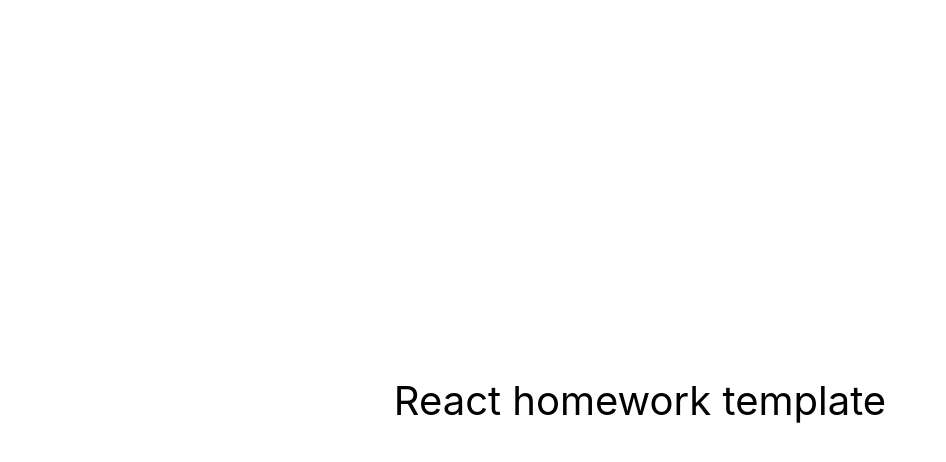
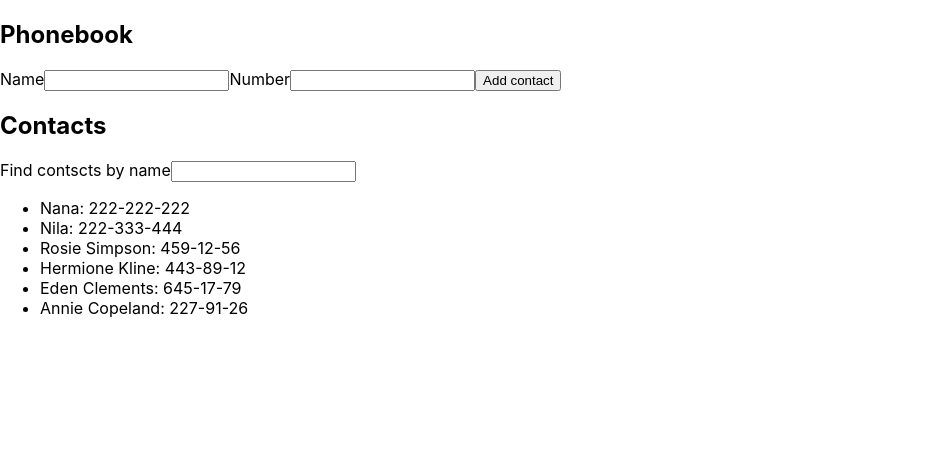
Before and after one commit to VasilenkoYurii/goit-react-hw-02-phonebook, a React (Create React App) app: page / in a window 1280 px wide. Shown: the top 462 px of the page, without its empty margins (0-946 px from the left). Built offline with nearby package versions, Linux system fonts and the light colour scheme.

Commit message:
add 3 tasks

```diff
--- a/package.json
+++ b/package.json
@@ -9,11 +9,14 @@
     "@testing-library/jest-dom": "^5.16.3",
     "@testing-library/react": "^12.1.4",
     "@testing-library/user-event": "^13.5.0",
+    "formik": "^2.2.9",
+    "nanoid": "^4.0.1",
     "prop-types": "^15.8.1",
     "react": "^18.1.0",
     "react-dom": "^18.1.0",
     "react-scripts": "5.0.1",
-    "web-vitals": "^2.1.3"
+    "web-vitals": "^2.1.3",
+    "yup": "^1.0.2"
   },
   "scripts": {
     "start": "react-scripts start",
--- /dev/null
+++ b/src/ContactsList/ContactsList.jsx
@@ -0,0 +1,21 @@
+import PropTypes from 'prop-types';
+
+const ContactsList = ({ contacts }) => {
+  return (
+    <ul>
+      {contacts.map(({ id, name, number }) => {
+        return (
+          <li key={id}>
+            {name}: {number}
+          </li>
+        );
+      })}
+    </ul>
+  );
+};
+
+ContactsList.propTypes = {
+  contacts: PropTypes.array.isRequired,
+};
+
+export default ContactsList;
--- /dev/null
+++ b/src/FindContact/FindContact.jsx
@@ -0,0 +1,10 @@
+import PropTypes from 'prop-types';
+
+const FindContact = ({ onChangeFind, value }) => (
+  <label>
+    Find contscts by name
+    <input type="text" value={value} onChange={onChangeFind}></input>
+  </label>
+);
+
+export default FindContact;
--- /dev/null
+++ b/src/PhoneForm/PhoneForm.jsx
@@ -0,0 +1,40 @@
+import PropTypes from 'prop-types';
+import { Formik, Form, Field } from 'formik';
+
+const PhoneForm = ({ initialValues, onSubmit }) => {
+  return (
+    <Formik initialValues={initialValues} onSubmit={onSubmit}>
+      <Form autoComplete="off">
+        <label>
+          Name
+          <Field
+            type="text"
+            name="name"
+            pattern="^[a-zA-Zа-яА-Я]+(([' -][a-zA-Zа-яА-Я ])?[a-zA-Zа-яА-Я]*)*$"
+            title="Name may contain only letters, apostrophe, dash and spaces. For example Adrian, Jacob Mercer, Charles de Batz de Castelmore d'Artagnan"
+            required
+          />
+        </label>
+        <label>
+          Number
+          <Field
+            type="tel"
+            name="number"
+            pattern="\+?\d{1,4}?[-.\s]?\(?\d{1,3}?\)?[-.\s]?\d{1,4}[-.\s]?\d{1,4}[-.\s]?\d{1,9}"
+            title="Phone number must be digits and can contain spaces, dashes, parentheses and can start with +"
+            required
+          />
+        </label>
+
+        <button type="submit">Add contact</button>
+      </Form>
+    </Formik>
+  );
+};
+
+PhoneForm.prototype = {
+  initialValues: PropTypes.object.isRequired,
+  onSubmit: PropTypes.func.isRequired,
+};
+
+export default PhoneForm;
--- /dev/null
+++ b/src/Section/Section.jsx
@@ -0,0 +1,15 @@
+import PropTypes from 'prop-types';
+
+const Section = ({ title, children }) => (
+  <div>
+    {title && <h2>{title}</h2>}
+    {children}
+  </div>
+);
+
+Section.propTypes = {
+  title: PropTypes.string,
+  children: PropTypes.any.isRequired,
+};
+
+export default Section;
--- a/src/components/App.jsx
+++ /dev/null
@@ -1,16 +0,0 @@
-export const App = () => {
-  return (
-    <div
-      style={{
-        height: '100vh',
-        display: 'flex',
-        justifyContent: 'center',
-        alignItems: 'center',
-        fontSize: 40,
-        color: '#010101'
-      }}
-    >
-      React homework template
-    </div>
-  );
-};
--- /dev/null
+++ b/src/components/App/App.jsx
@@ -0,0 +1,60 @@
+import { Component } from 'react';
+import { Formik, Form, Field } from 'formik';
+import { nanoid } from 'nanoid';
+import Section from 'Section/Section';
+import ContactsList from 'ContactsList/ContactsList';
+import FindContact from 'FindContact/FindContact';
+import PhoneForm from 'PhoneForm/PhoneForm';
+
+export class App extends Component {
+  state = {
+    contacts: [
+      { id: '1', name: 'Nana', number: '222-222-222' },
+      { id: '2', name: 'Nila', number: '222-333-444' },
+      { id: 'id-1', name: 'Rosie Simpson', number: '459-12-56' },
+      { id: 'id-2', name: 'Hermione Kline', number: '443-89-12' },
+      { id: 'id-3', name: 'Eden Clements', number: '645-17-79' },
+      { id: 'id-4', name: 'Annie Copeland', number: '227-91-26' },
+    ],
+    filter: '',
+    name: '',
+    number: '',
+  };
+
+  initialValues = {
+    name: this.state.name,
+    number: this.state.number,
+  };
+
+  handleSubmit = (values, { resetForm }) => {
+    resetForm();
+    this.setState(prevState => ({
+      contacts: [...prevState.contacts, { ...values, id: nanoid() }],
+    }));
+  };
+
+  onChangeFind = e => {
+    this.setState({ filter: e.target.value });
+    console.log(e.target.value);
+  };
+
+  render() {
+    const { contacts, filter } = this.state;
+
+    return (
+      <>
+        <Section title="Phonebook">
+          <PhoneForm
+            initialValues={this.initialValues}
+            onSubmit={this.handleSubmit}
+          />
+        </Section>
+
+        <Section title="Contacts">
+          <FindContact onChangeFind={this.onChangeFind} value={filter} />
+          <ContactsList contacts={contacts} />
+        </Section>
+      </>
+    );
+  }
+}
--- a/src/index.js
+++ b/src/index.js
@@ -1,6 +1,6 @@
 import React from 'react';
 import ReactDOM from 'react-dom/client';
-import { App } from 'components/App';
+import { App } from 'components/App/App';
 import './index.css';
 
 ReactDOM.createRoot(document.getElementById('root')).render(
```
Also changed, not shown: 1 other file (tests, documents, lock files or other folders).
